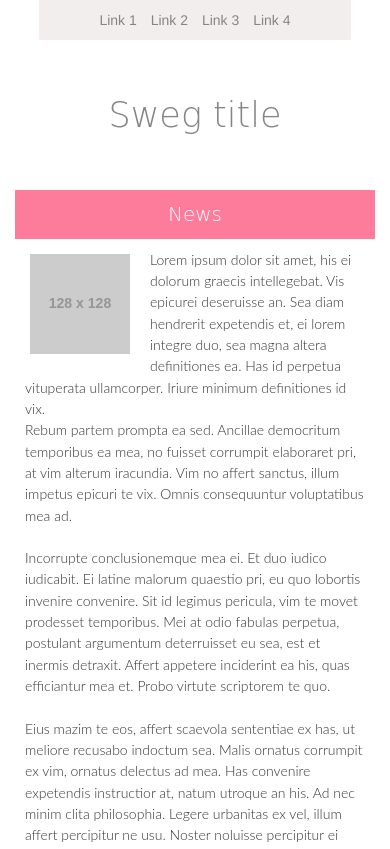
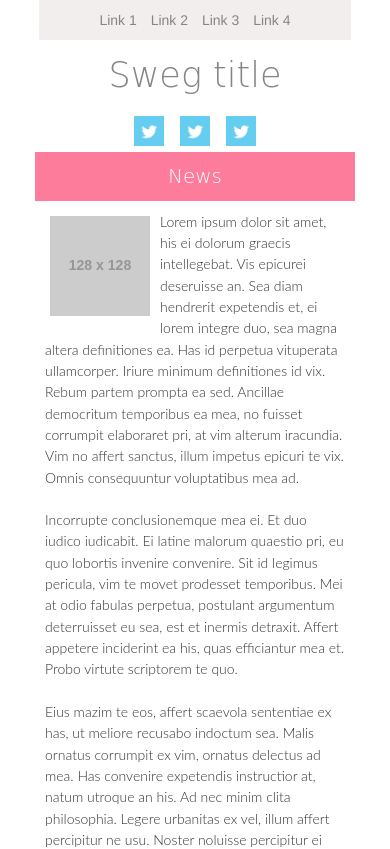
Before and after one commit to 0neblock/0neblock.github.io, a plain HTML site: page index.html in a window 390 px wide. Shown: the top 849 px of the page. Drawn offline with nearby package versions, Linux system fonts and the light colour scheme; placeholder pictures from the web are drawn by us.

Commit message:
Social media icons

```diff
--- a/index.html
+++ b/index.html
@@ -21,7 +21,15 @@
     <div class="content">
         <div class="pageTitle">
         <span>Sweg title</span>
+
+
+
         </div>
+        <div class="icons">
+                    <img src="img/twitter.png" />
+                    <img src="img/twitter.png" />
+                    <img src="img/twitter.png" />
+                </div>
         <div class="container">
             <div class="row">
 
--- a/style.css
+++ b/style.css
@@ -23,8 +23,8 @@
 }
 
 .pageTitle{
-    margin-top: 50px;
-    margin-bottom: 50px;
+    margin-top: -30px;
+    margin-bottom: 10px;
     margin-left: auto;
     margin-right: auto;
     max-width: 300px;
@@ -32,6 +32,20 @@
     font-family: 'Amatic SC', cursive;
     color: #878484;
     font-size: 35;
+}
+
+.icons{
+    margin-left: auto;
+    margin-right: auto;
+    text-align: center;
+    max-width: 200px
+}
+
+.icons img{
+    margin: 5px;
+    padding: 1px;
+    width: 32px;
+    height: 32px;
 }
 
 .content{
@@ -88,5 +102,14 @@
     .media-object{
         max-width: 100px;
         max-height: 100px;
+        margin-right: -10px;
+    }
+
+}
+
+@media screen and (max-width: 768px){
+    .content{
+        padding-left: 20px;
+        padding-right: 20px;
     }
 }
```
Also changed, not shown: img/facebook.png (added), img/tumblr.png (added), img/twitter.png (added).
